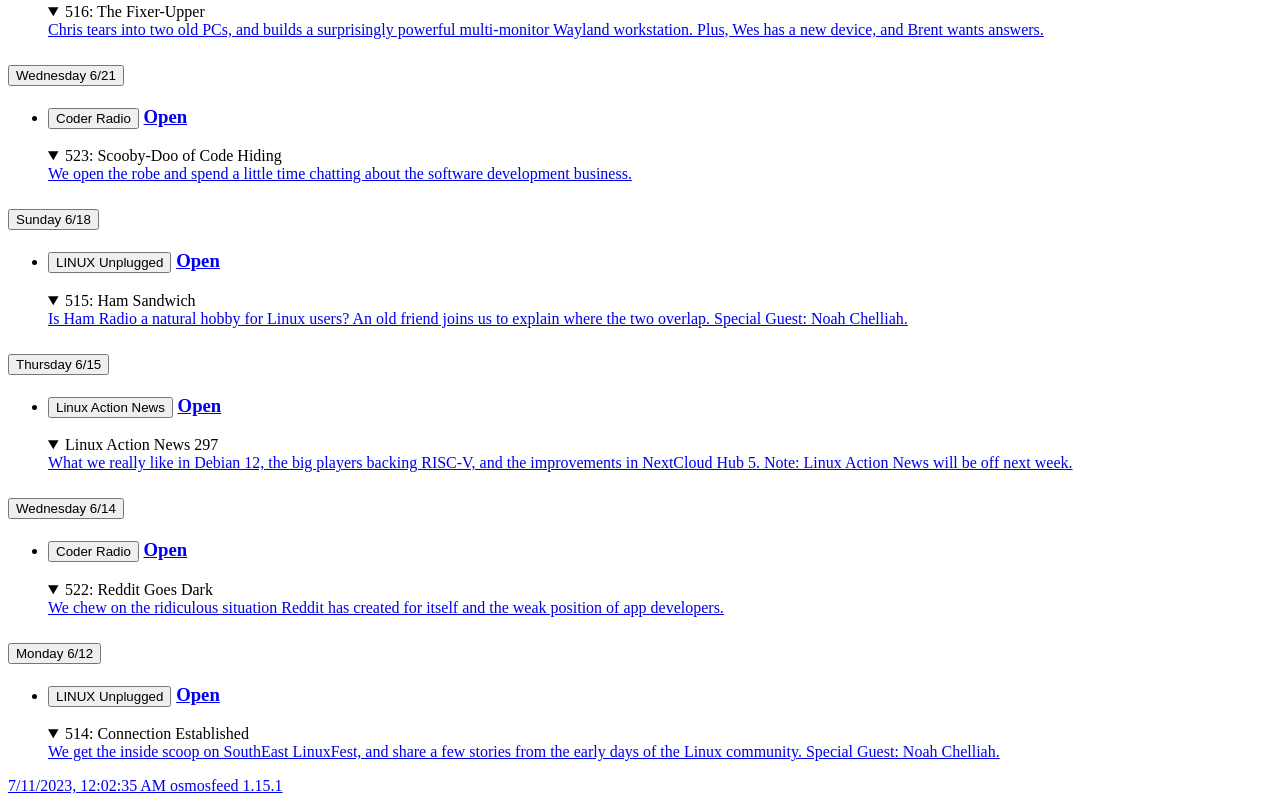
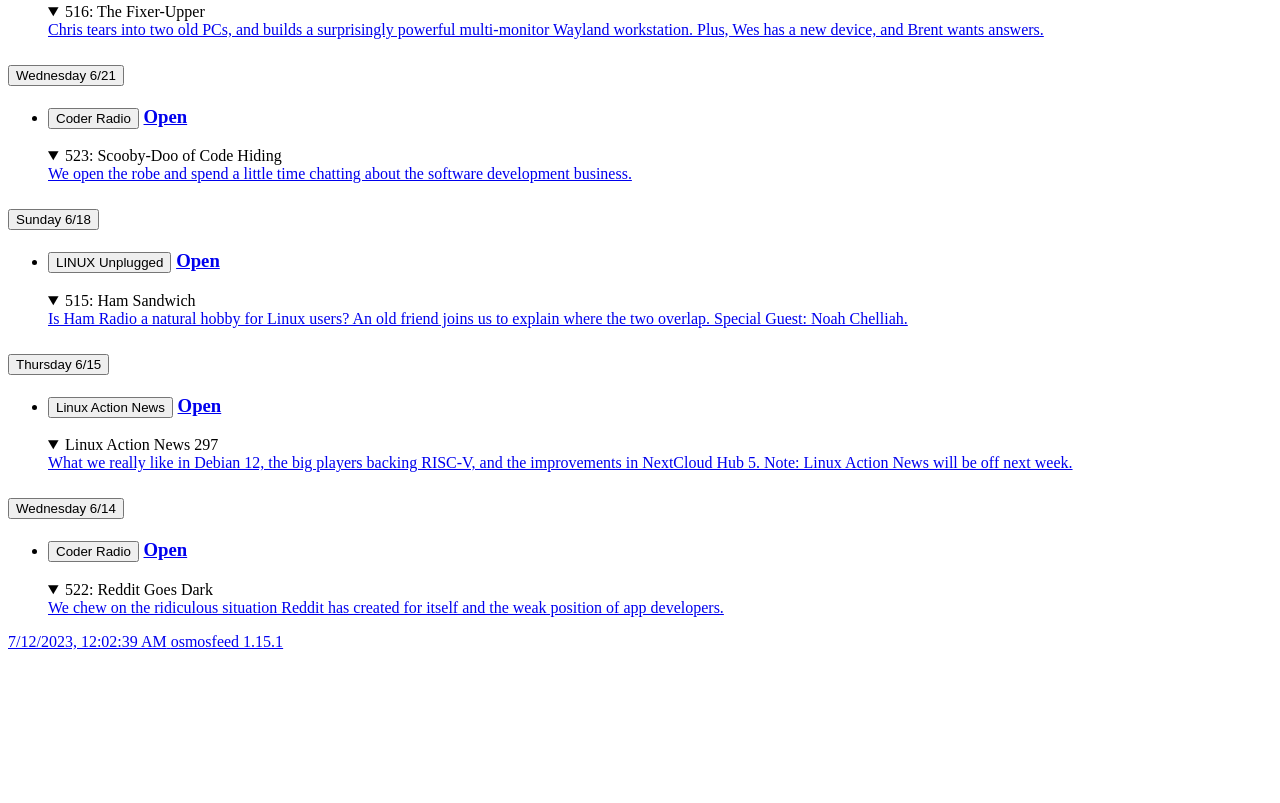
Before and after one commit to marshalmiller/podcasts, a plain HTML site: page index.html in a window 1280 px wide. Shown: the part 973-1776 px from the top of the page. After the commit the page ends 1632 px from the top, so only its background shows below. Drawn offline with Linux system fonts and the light colour scheme.

Commit message:
deploy: b630cd330da5b4f3824a3dc696a1535f8ef06daa

```diff
--- a/index.html
+++ b/index.html
@@ -512,55 +512,10 @@
             </li>
         </ul>
       </section>
-      <section class="daily-content js-toggle-accordions-scope">
-        <h2 class="daily-heading">
-          <button
-            class="daily-heading-toggle"
-            data-action="toggle-accordions"
-            title="Click to toggle the day, Ctrl + click to toggle all."
-          >
-            <time class="daily-heading-toggle__weekday js-offset-weekday" data-offset-date=2023-06-12 datetime="2023-06-12T03:00:00.000Z">2023-06-12</time>
-            <time class="daily-heading-toggle__date js-offset-date" data-offset-date=2023-06-12 datetime="2023-06-12T03:00:00.000Z"></time>
-          </button>
-        </h2>
-        <ul class="sources card">
-            <li class="card__section">
-              <section class="js-toggle-accordions-scope">
-                <h3 class="source-heading">
-                  <button
-                    class="source-heading__name"
-                    data-action="toggle-accordions"
-                    title="Click to toggle the source, Ctrl + click to toggle all."
-                  >LINUX Unplugged</button>
-                  <a class="source-heading__link" href="https://linuxunplugged.com">Open</a>
-                </h3>
-                <section class="articles-per-source">
-                    <article>
-                      <details
-                        class="article-expander"
-                        data-action="toggle-native-accordion"
-                        data-accordion-key="077a4216-c47b-47ce-8632-9201e81b6f30"
-                        open
-                      >
-                        <summary class="article-expander__title">514: Connection Established</summary>
-                        <a class="article-summary-link article-summary-box-outer" href="https://linuxunplugged.com/514">
-                          <div class="article-summary-box-inner media-object">
-                            <span class="media-object__text">
-                              <span>We get the inside scoop on SouthEast LinuxFest, and share a few stories from the early days of the Linux community. Special Guest: Noah Chelliah.</span>
-                            </span>
-                          </div>
-                        </a>
-                      </details>
-                    </article>
-                </section>
-              </section>
-            </li>
-        </ul>
-      </section>
 
     <footer>
-      <a class="footer-link" href="https://github.com/marshalmiller/podcasts/actions/runs/5514218804">
-        <time id="build-timestamp" datetime="2023-07-11T00:02:35.580Z">2023-07-11T00:02:35.580Z</time>
+      <a class="footer-link" href="https://github.com/marshalmiller/podcasts/actions/runs/5526054477">
+        <time id="build-timestamp" datetime="2023-07-12T00:02:39.635Z">2023-07-12T00:02:39.635Z</time>
       </a>
       <a class="footer-link" href="https://github.com/osmoscraft/osmosfeed">osmosfeed 1.15.1</a>
     </footer>
```
Also changed, not shown: cache.json (+0 -18 lines), 1 other file.
